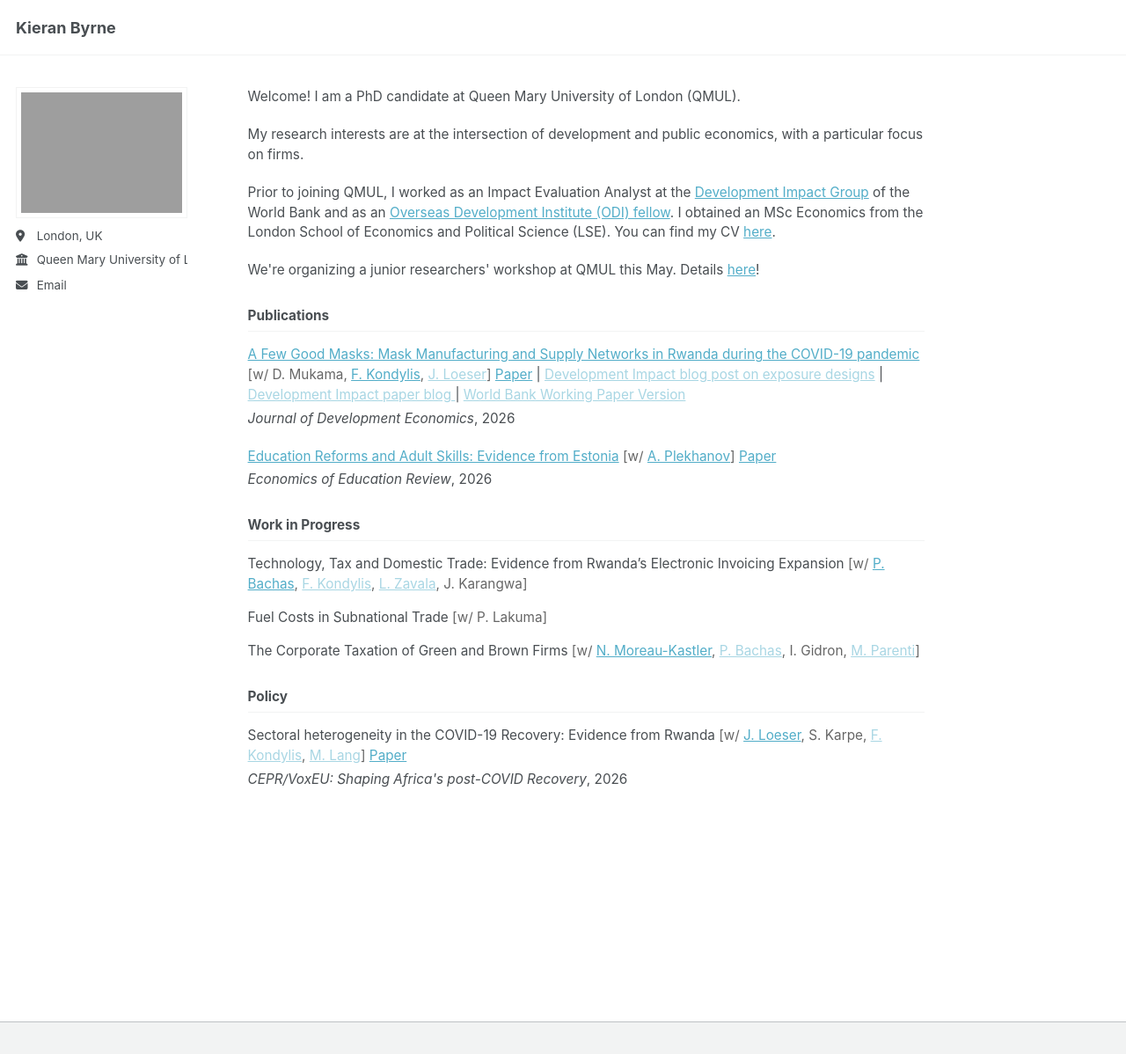
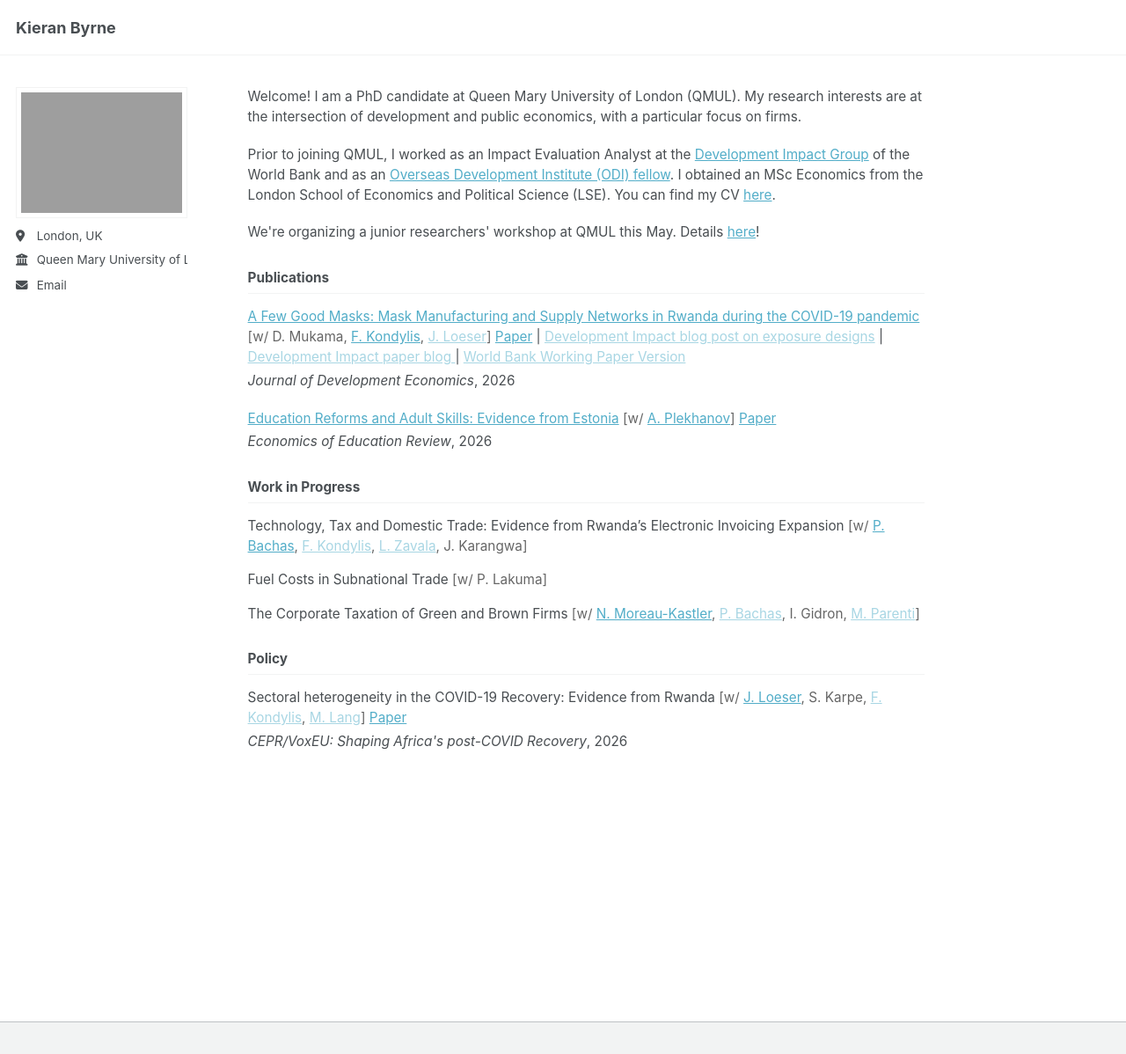
Before and after one commit to kbyrne-econ/kbyrne-econ.github.io, a Jekyll site: the page built from _pages/about.md, in a window 1280 px wide and 1198 px high. Shown: the whole window at 88% size. Built offline with Jekyll 4.4.1, drawn with Linux system fonts in a browser that asks for light colours; a script that is not in the unit is left out.

Commit message:
Consolidate welcome message and research interests in about.md for improved readability

```diff
--- a/_pages/about.md
+++ b/_pages/about.md
@@ -7,9 +7,7 @@ redirect_from:
   - /about.html
 ---
 
-<p style="font-size: 0.85em;">Welcome! I am a PhD candidate at Queen Mary University of London (QMUL).</p>
-
-<p style="font-size: 0.85em;">My research interests are at the intersection of development and public economics, with a particular focus on firms.</p>
+<p style="font-size: 0.85em;">Welcome! I am a PhD candidate at Queen Mary University of London (QMUL). My research interests are at the intersection of development and public economics, with a particular focus on firms.</p>
 
 <p style="font-size: 0.85em;">Prior to joining QMUL, I worked as an Impact Evaluation Analyst at the <a href="https://www.worldbank.org/en/about/unit/unit-dec/impactevaluation">Development Impact Group</a> of the World Bank and as an <a href="https://odi.org/en/fellowship-scheme/">Overseas Development Institute (ODI) fellow</a>. I obtained an MSc Economics from the London School of Economics and Political Science (LSE). You can find my CV <a href="http://kbyrne-econ.github.io/files/cv-kieran-byrne.pdf">here</a>.</p>
 
```
